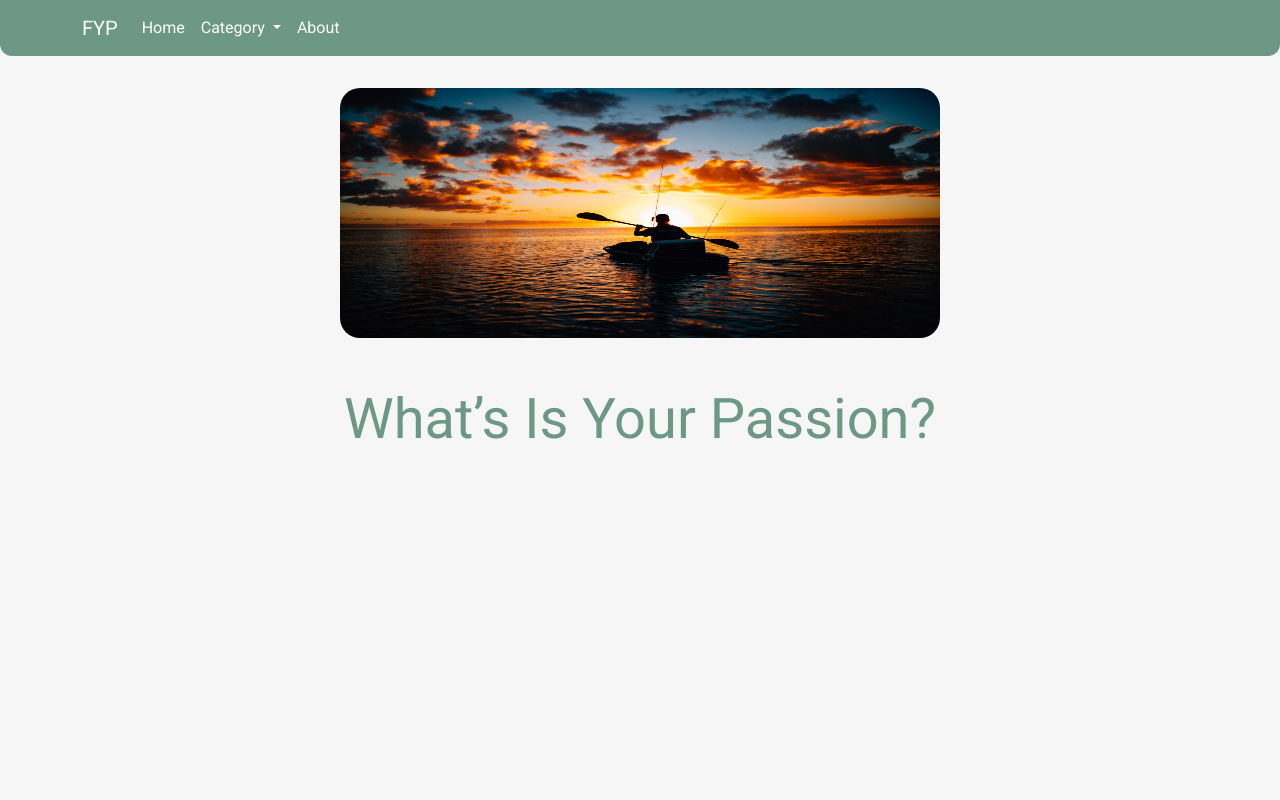
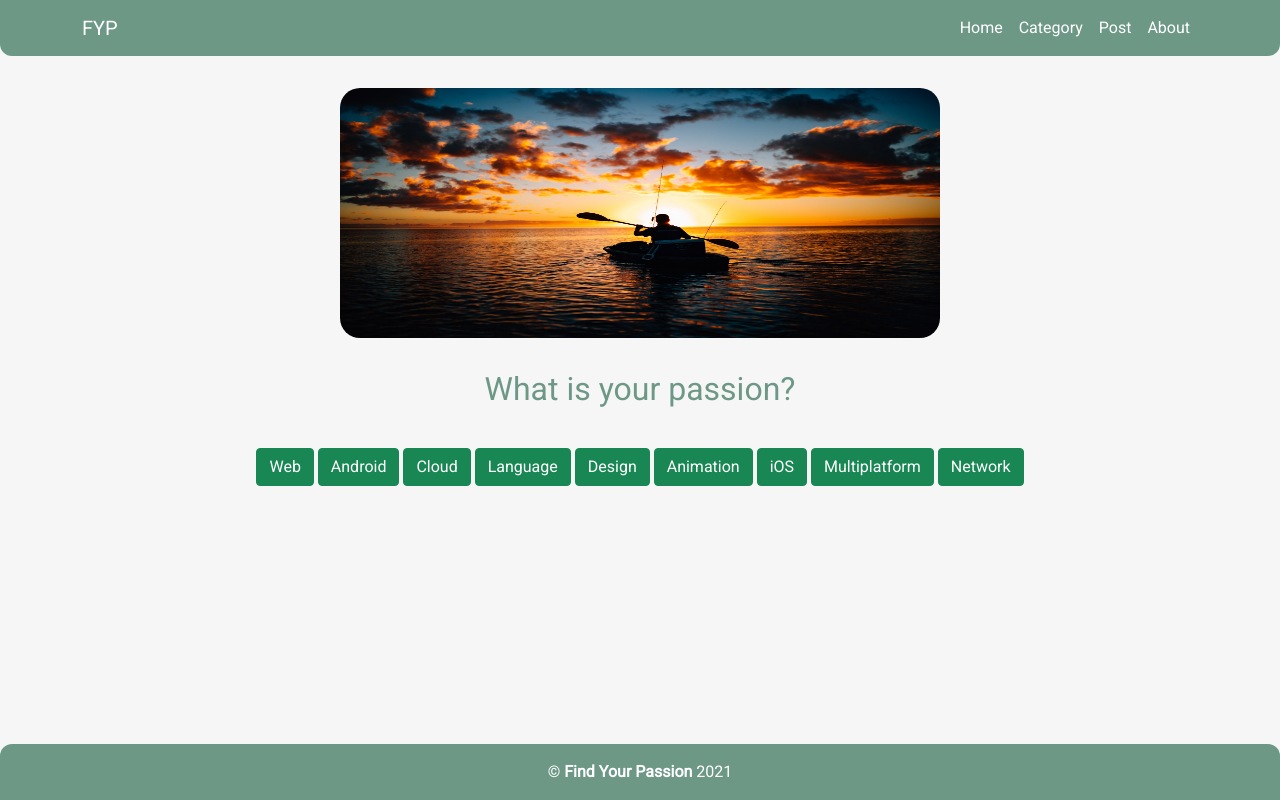
Before and after one commit to randynetworks/capstone_fyp, a website built with webpack: page src/templates/index.html in a window 1280 px wide. Built offline with nearby package versions, Linux system fonts and the light colour scheme; files whose address does not match are found by name.

Commit message:
menyelesaikan page home

```diff
--- a/src/styles/main.css
+++ b/src/styles/main.css
@@ -10,10 +10,10 @@ body, html {
     background-color: #f6f6f6;
 }
 
-/* Navbar / Header*/
-.nav-custom, .dropdwon-custom li {
+.bg-custom, .dropdwon-custom li, .button-custom a {
     background-color: #6D9886;
 }
+/* Navbar / Header*/
 
 .nav-custom {
     border-radius: 0 0 12px 12px;
@@ -38,7 +38,12 @@ body, html {
     height: 250px;
     border-radius: 20px;
 }
+ /* Categori list */
+ h2 {
+     color: #6D9886;
+ }
 
-.text-hero {
-    color: #6D9886;
+/* Footer */
+footer {
+    border-radius: 12px 12px 0 0;
 }
--- a/src/templates/index.html
+++ b/src/templates/index.html
@@ -8,45 +8,61 @@
 </head>
 <body>
    <!-- Navbar -->
-   <nav class="navbar navbar-expand-lg sticky-top navbar-dark nav-custom">
+   <nav class="navbar navbar-expand-lg navbar-dark bg-custom nav-custom">
     <div class="container">
       <a class="navbar-brand" href="#">FYP</a>
-        <button class="navbar-toggler" type="button" data-bs-toggle="collapse" data-bs-target="#navbarNavDropdown" aria-controls="navbarNavDropdown" aria-expanded="false" aria-label="Toggle navigation">
+      <button class="navbar-toggler" type="button" data-bs-toggle="collapse" data-bs-target="#navbarNavAltMarkup" aria-controls="navbarNavAltMarkup" aria-expanded="false" aria-label="Toggle navigation">
         <span class="navbar-toggler-icon"></span>
       </button>
-        <div class="collapse navbar-collapse" id="navbarNavDropdown">
-          <ul class="navbar-nav">
-            <li class="nav-item">
+      <div class="collapse navbar-collapse justify-content-beetween" id="navbarNavAltMarkup">
+        <div class="navbar-nav ms-auto">
           <a class="nav-link text-white" aria-current="page" href="#">Home</a>
-            </li>
-            <li class="nav-item dropdown">
-              <a class="nav-link dropdown-toggle text-white" href="#" id="navbarDropdownMenuLink" role="button" data-bs-toggle="dropdown" aria-expanded="false">
-                Category
-              </a>
-              <ul class="dropdown-menu dropdwon-custom" aria-labelledby="navbarDropdown">
-               <li><a class="dropdown-item drop-cust-item text-white" href="#">Web</a></li>
-               <li><a class="dropdown-item drop-cust-item text-white" href="#">Android/iOS</a></li>
-               <li><a class="dropdown-item drop-cust-item text-white" href="#">Cloud</a></li>
-             </ul>
-            </li>
-            <li class="nav-item">
+          <a class="nav-link text-white" href="#">Category</a>
+          <a class="nav-link text-white" href="#">Post</a>
           <a class="nav-link text-white" href="#">About</a>
-             </li>
-          </ul>
+        </div>
       </div>
     </div>
   </nav>
 
    <!-- Hero / Jumbotron-->
+   <div class="container">
     <section class="jumbotron text-center">
-      <img src="hero.jpg" alt="Jumbotron" class="hero-img">
-      <h2 class="display-4 pt-5 text-hero">What’s Is Your Passion?</h2>
+      <img src="hero.jpg" class="img-fluid hero-img" alt="Hero">
     </section>
+  </div>
 
+  <!-- Category -->
    <main id="mainContent">
-     <section class="container">
-
+     <section id="category" class="mb-4">
+        <div class="container">
+          <div class="row text-center">
+            <div class="col">
+              <h2>What is your passion?</h2>
+            </div>
+          </div>
+          <div class="row text-center mt-3">
+            <div class="col">
+              <a class="btn btn-success mt-3" href="#" role="button">Web</a>
+              <a class="btn btn-success mt-3" href="#" role="button">Android</a>
+              <a class="btn btn-success mt-3" href="#" role="button">Cloud</a>
+              <a class="btn btn-success mt-3" href="#" role="button">Language</a>
+              <a class="btn btn-success mt-3" href="#" role="button">Design</a>
+              <a class="btn btn-success mt-3" href="#" role="button">Animation</a>
+              <a class="btn btn-success mt-3" href="#" role="button">iOS</a>
+              <a class="btn btn-success mt-3" href="#" role="button">Multiplatform</a>
+              <a class="btn btn-success mt-3" href="#" role="button">Network</a>
+            </div>
+          </div>
+        </div>
      </section>
    </main>
+
+   <!-- Footer -->
+   <footer class="bg-custom fixed-bottom">
+    <div class="container text-center">
+      <p class="text-white pt-3">&copy <b>Find Your Passion</b> 2021</p>
+    </div>
+   </footer>
 </body>
 </html>
```
Lines whose indentation alone changed are shown as unchanged.
